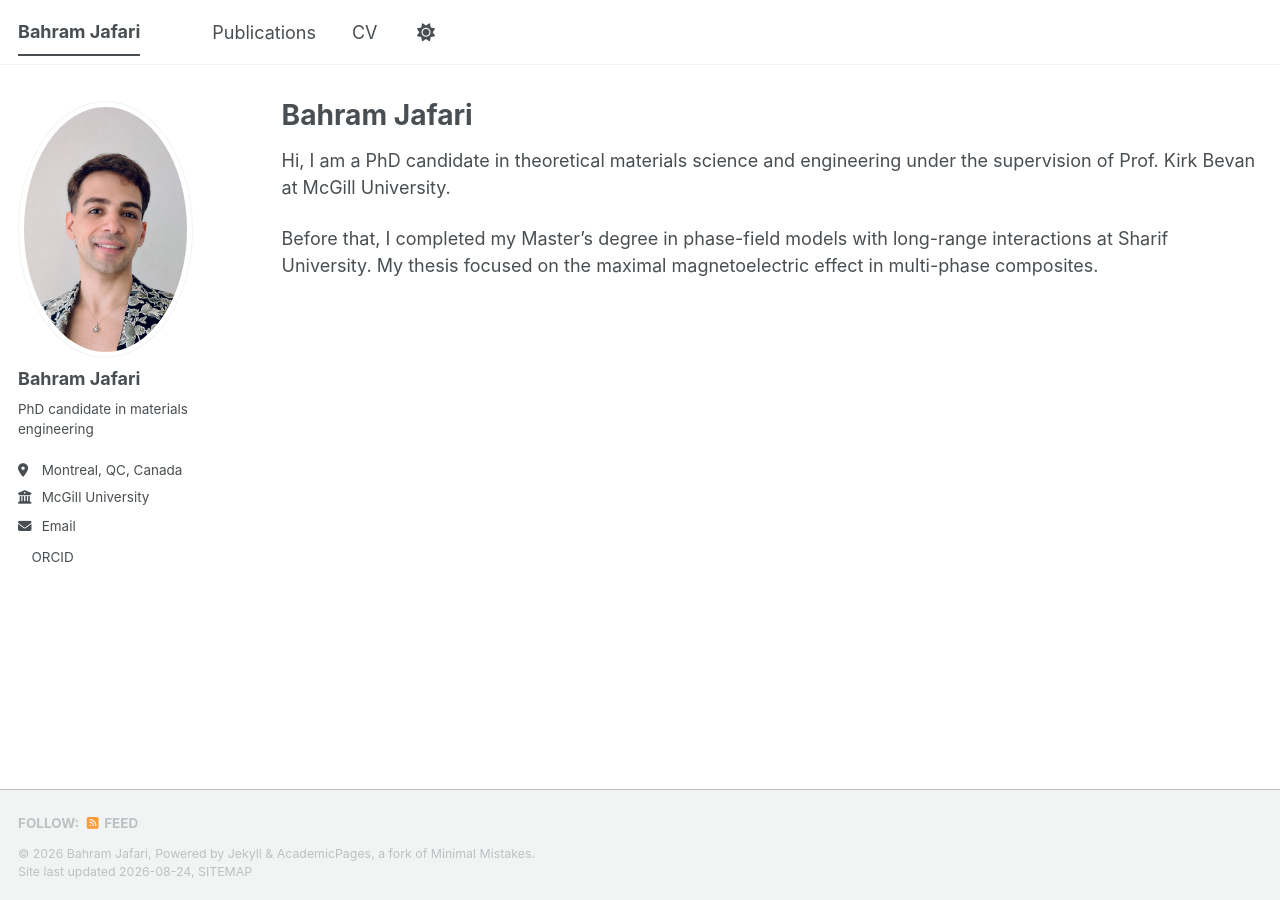
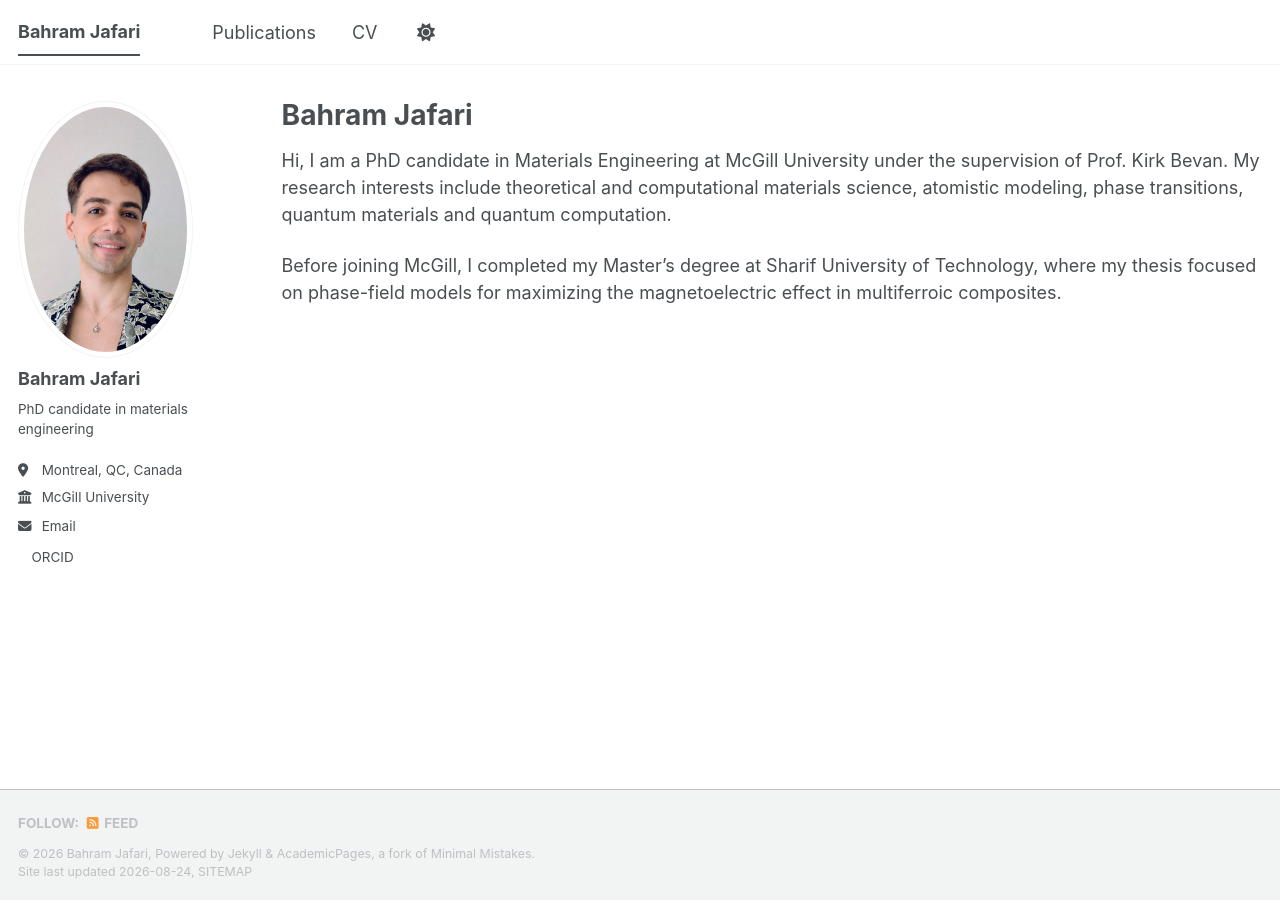
Before and after one commit to bahramjafarii/bahramjafarii.github.io, a Jekyll site: the page built from _pages/about.md, in a window 1280 px wide. Built offline with Jekyll 4.4.1, drawn with Linux system fonts in a browser that asks for light colours; a style sheet for code colours, icons or effects is not loaded.

Commit message:
Revise about page with updated academic details
Updated the description of academic background and research interests for clarity and detail.

```diff
--- a/_pages/about.md
+++ b/_pages/about.md
@@ -5,6 +5,6 @@ permalink: /
 author_profile: true
 ---
 
-Hi, I am a PhD candidate in theoretical materials science and engineering under the supervision of Prof. Kirk Bevan at McGill University.
+Hi, I am a PhD candidate in Materials Engineering at McGill University under the supervision of Prof. Kirk Bevan. My research interests include theoretical and computational materials science, atomistic modeling, phase transitions, quantum materials and quantum computation.
 
-Before that, I completed my Master's degree in phase-field models with long-range interactions at Sharif University. My thesis focused on the maximal magnetoelectric effect in multi-phase composites.
+Before joining McGill, I completed my Master's degree at Sharif University of Technology, where my thesis focused on phase-field models for maximizing the magnetoelectric effect in multiferroic composites.
```
